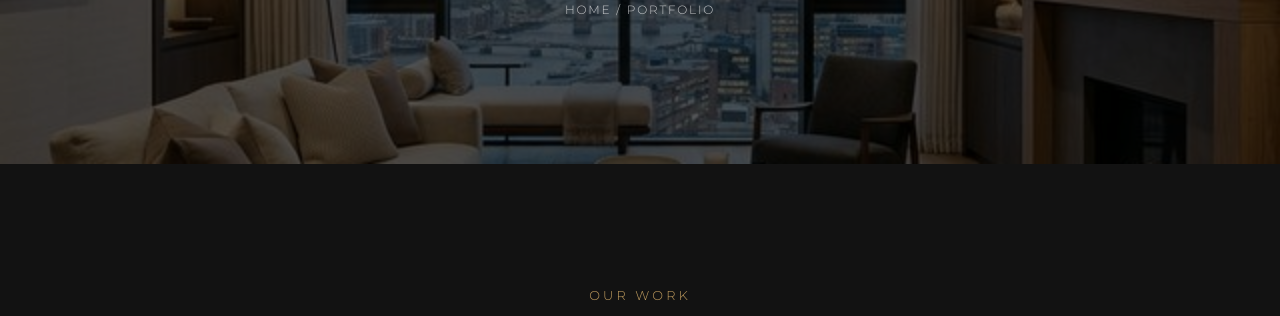
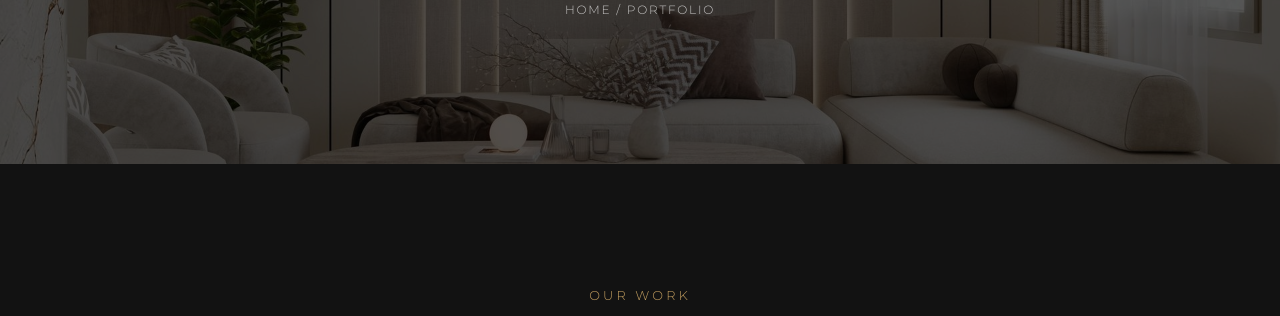
Before and after one commit to AsemYaser/Artex_Portofolio, a plain HTML site: page portfolio.html in a window 1280 px wide. Shown: the part 236-552 px from the top of the page. Drawn offline with Linux system fonts and the light colour scheme.

Commit message:
Update portfolio hero image with new local asset

```diff
--- a/portfolio.html
+++ b/portfolio.html
@@ -56,7 +56,7 @@
     </div>
   </header>
 
-  <div class="page-hero" style="background-image: url('images/project-apartment.png')">
+  <div class="page-hero" style="background-image: url('images/portfolio-hero.jpg')">
     <div class="page-hero-content">
       <h1>Our Portfolio</h1>
       <div class="breadcrumb"><a href="index.html">Home</a> / Portfolio</div>
```
Also changed, not shown: images/portfolio-hero.jpg (added).
